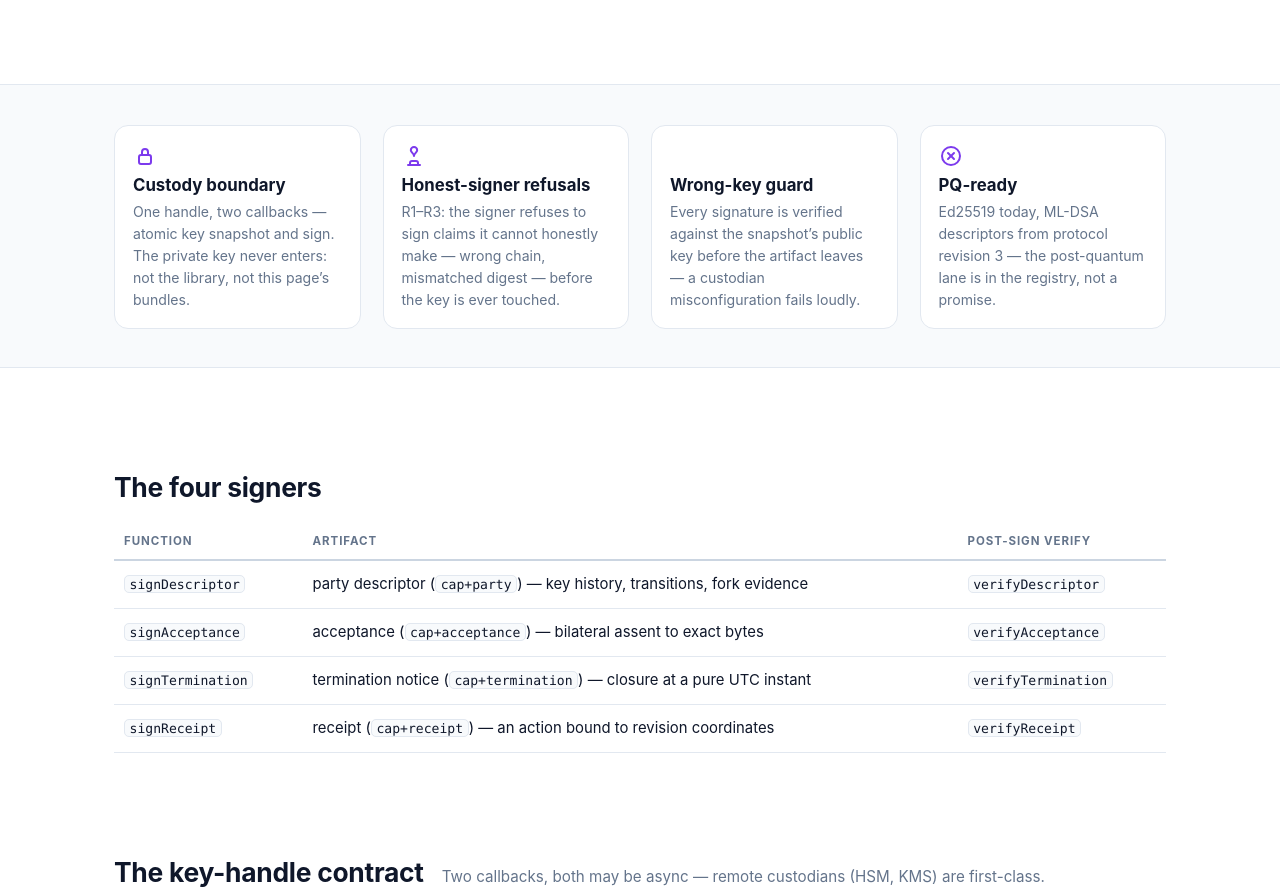
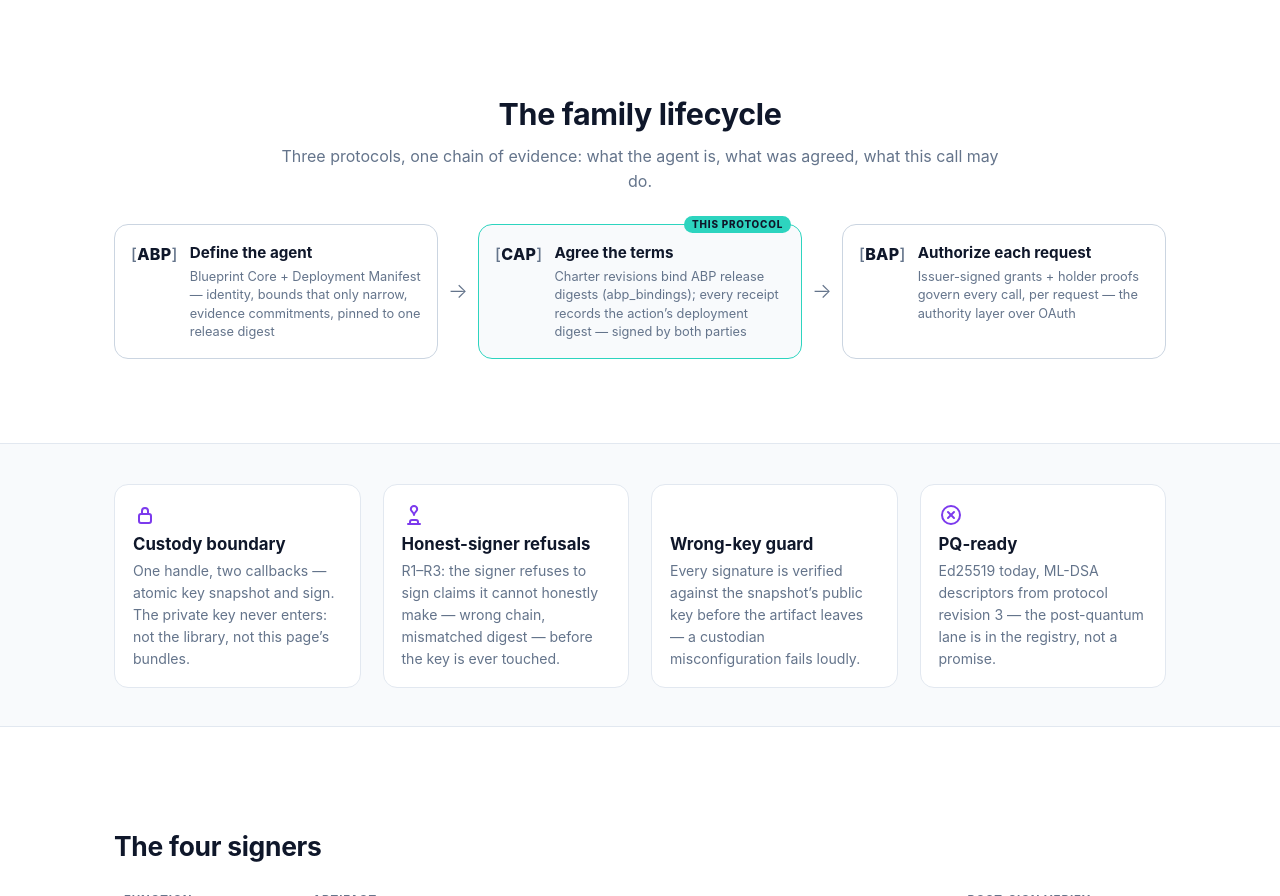
Before and after one commit to baselabs/charter_agreement_signer_typescript, a website with bundled scripts: page web/index.html in a window 1280 px wide. Shown: the part 2458-3354 px from the top of the page. Built offline with nearby package versions, Linux system fonts and the light colour scheme.

Commit message:
workshop: the family lifecycle band: define (ABP) → agree (CAP) → authorize (BAP) — this page's step marked

```diff
--- a/web/index.html
+++ b/web/index.html
@@ -173,6 +173,17 @@
   </div>
 </section>
 
+<section id="lifecycle" class="wrap">
+  <div class="why-head"><h2>The family lifecycle</h2><p>Three protocols, one chain of evidence: what the agent is, what was agreed, what this call may do.</p></div>
+  <div class="lifecycle">
+<a class="lstep" href="https://baselabs.github.io/agent_blueprint_protocol/"><span class="lmark"><i>[</i>ABP<i>]</i></span><div><b>Define the agent</b><small>Blueprint Core + Deployment Manifest — identity, bounds that only narrow, evidence commitments, pinned to one release digest</small></div></a>
+    <div class="larrow">→</div>
+<span class="lstep now"><span class="lmark"><i>[</i>CAP<i>]</i></span><div><b>Agree the terms</b><small>Charter revisions bind ABP release digests (abp_bindings); every receipt records the action’s deployment digest — signed by both parties</small></div></span>
+    <div class="larrow">→</div>
+<a class="lstep" href="https://baselabs.github.io/bounded_authority_protocol/"><span class="lmark"><i>[</i>BAP<i>]</i></span><div><b>Authorize each request</b><small>Issuer-signed grants + holder proofs govern every call, per request — the authority layer over OAuth</small></div></a>
+  </div>
+</section>
+
 <section class="props-band">
   <div class="wrap grid4">
     <article><svg class="ic big"><use href="#i-lock"/></svg><h3>Custody boundary</h3>
--- a/web/styles.css
+++ b/web/styles.css
@@ -283,3 +283,16 @@ pre.codebox { background: var(--hero); color: #a5f3fc; border-radius: 10px; padd
 .panel-titles { display: flex; flex-direction: column; gap: 1px; min-width: 0; }
 .panel-title { font-size: 1rem; font-weight: 700; color: var(--ink); letter-spacing: -.01em; }
 .panel-sub { font-size: .8rem; color: var(--muted); font-weight: 400; }
+
+/* the family lifecycle band: define → agree → authorize */
+.lifecycle { display: grid; grid-template-columns: 1fr auto 1fr auto 1fr; gap: 10px; align-items: stretch; }
+.lstep { display: flex; gap: 12px; align-items: flex-start; border: 1.5px solid var(--line-2); border-radius: 14px; padding: 16px; background: var(--bg); text-decoration: none; color: var(--ink); }
+.lstep:hover { box-shadow: 0 4px 14px rgba(15, 23, 42, .08); }
+.lmark { font-weight: 800; letter-spacing: .02em; white-space: nowrap; font-size: 1rem; padding-top: 1px; }
+.lmark i { font-style: normal; font-weight: 500; color: var(--muted); }
+.lstep b { display: block; font-size: .95rem; margin-bottom: 3px; }
+.lstep small { color: var(--muted); font-size: .8rem; line-height: 1.45; display: block; }
+.lstep.now { border-color: var(--accent, #2dd4bf); background: var(--bg-soft); position: relative; }
+.lstep.now::after { content: "this protocol"; position: absolute; top: -9px; right: 10px; background: var(--accent, #2dd4bf); color: #0f172a; font-size: .62rem; font-weight: 800; text-transform: uppercase; letter-spacing: .08em; border-radius: 999px; padding: 1px 8px; }
+.larrow { display: grid; place-items: center; color: var(--muted); font-size: 1.3rem; font-weight: 300; }
+@media (max-width: 900px) { .lifecycle { grid-template-columns: 1fr; } .larrow { transform: rotate(90deg); padding: 2px 0; } }
```
